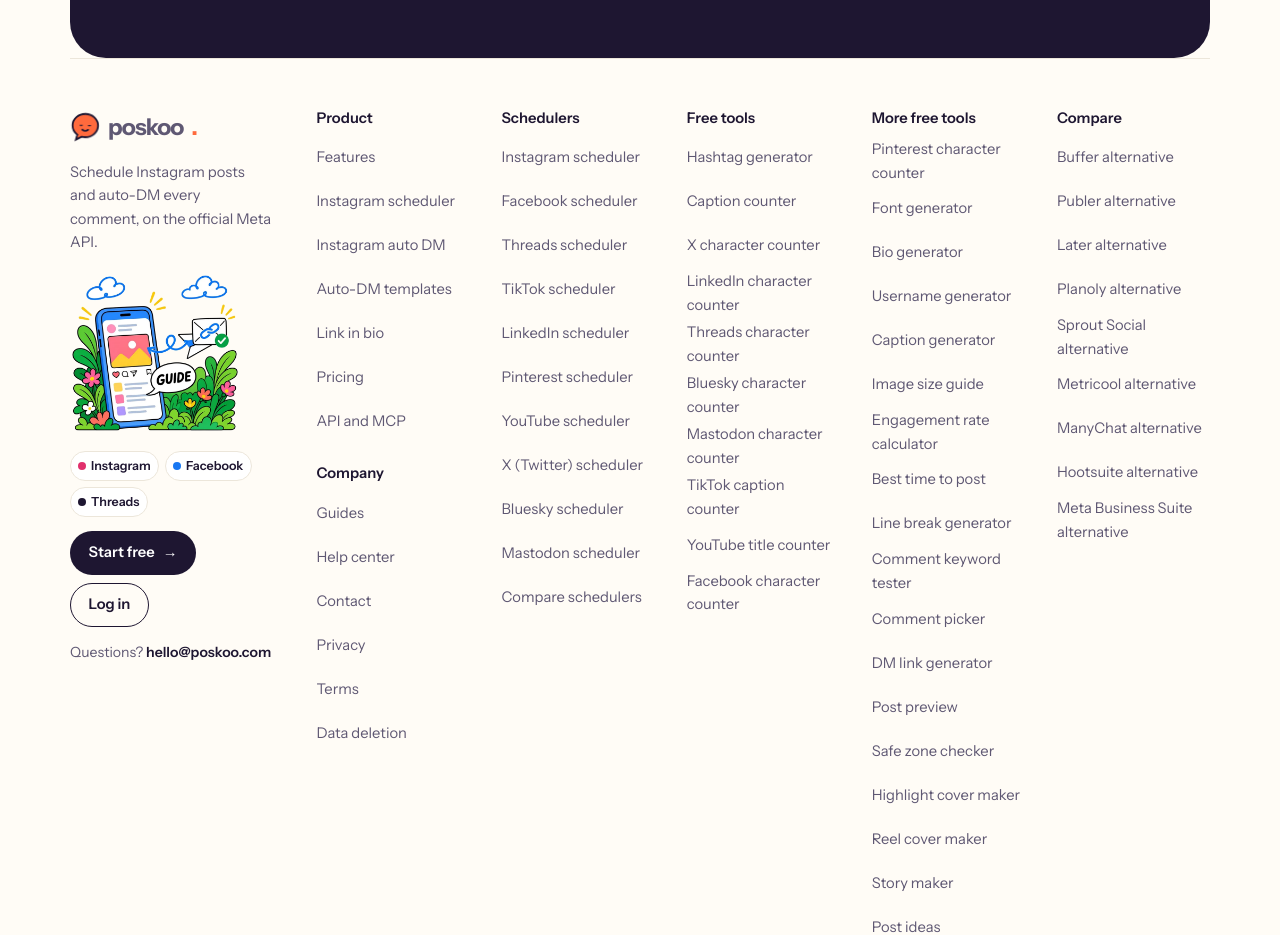
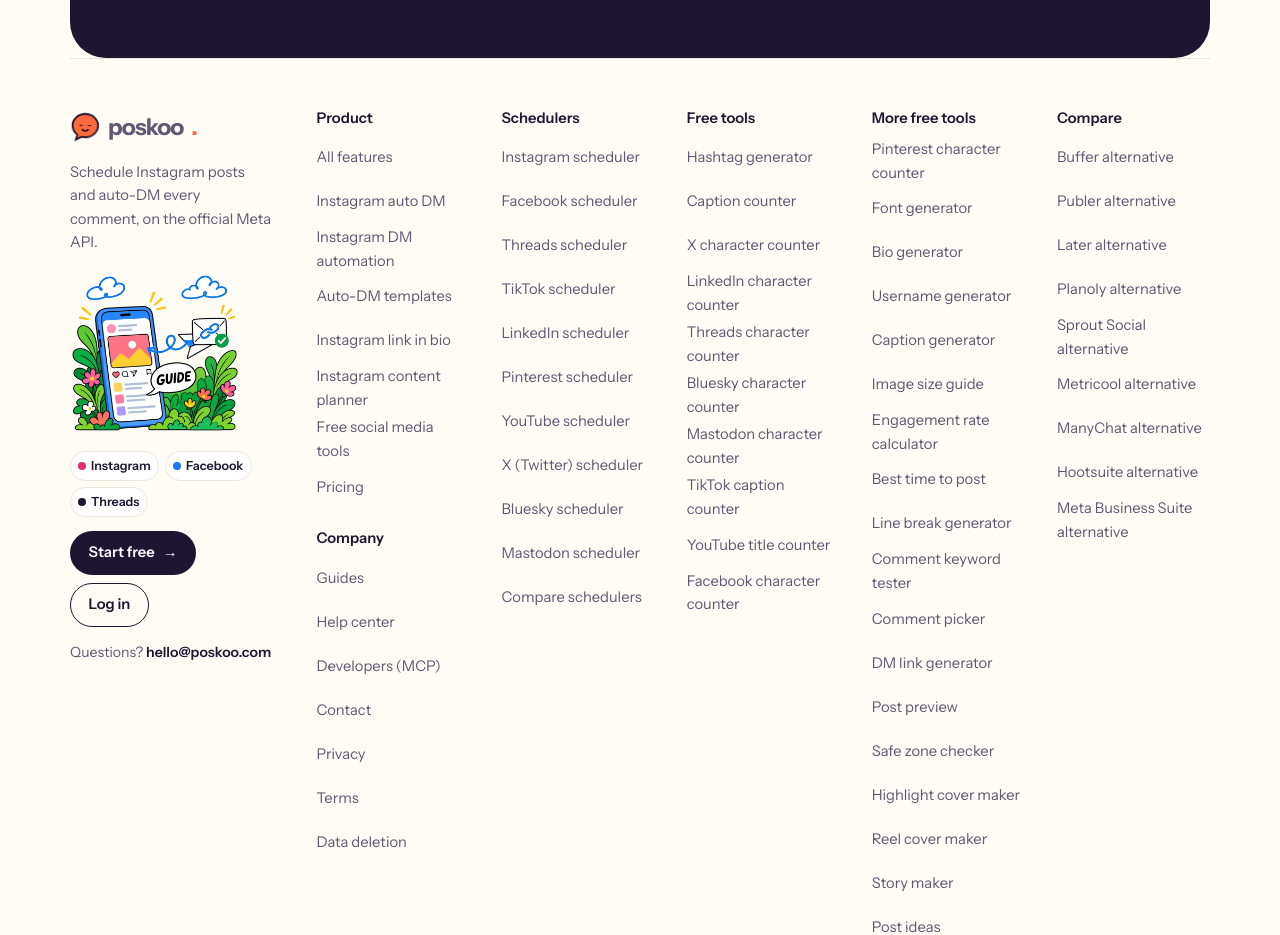
Before and after one commit to Ramanmakkar1/socialapp, a Next.js app: page / in a window 1280 px wide. Shown: the part 8540-9475 px from the top of the page. Built offline with nearby package versions, Linux system fonts and the light colour scheme; no server answers; grey boxes are pictures that could not be loaded.

Commit message:
autopilot: Footer: link the strong product pages that no footer or header link reaches (Features, Instagram DM automation, Link in bio, Content planner, All tools, Developers)
Task #9704, written by morph/morph-dsv41flash-1017.

```diff
--- a/src/components/SiteFooter.tsx
+++ b/src/components/SiteFooter.tsx
@@ -94,17 +94,19 @@ export function SiteFooter() {
       <FooterColumn
         title="Product"
         links={[
-          { href: "/features", label: "Features" },
-          { href: "/instagram-scheduler", label: "Instagram scheduler" },
+          { href: "/features", label: "All features" },
           { href: "/instagram-auto-dm", label: "Instagram auto DM" },
+          { href: "/instagram-dm-automation", label: "Instagram DM automation" },
           { href: "/instagram-auto-dm/templates", label: "Auto-DM templates" },
-          { href: "/instagram-link-in-bio", label: "Link in bio" },
+          { href: "/instagram-link-in-bio", label: "Instagram link in bio" },
+          { href: "/instagram-content-planner", label: "Instagram content planner" },
+          { href: "/tools", label: "Free social media tools" },
           { href: "/pricing", label: "Pricing" },
-          { href: "/developers", label: "API and MCP" },
         ]}
         extra={{ title: "Company", links: [
             { href: "/guides", label: "Guides" },
             { href: "/help", label: "Help center" },
+            { href: "/developers", label: "Developers (MCP)" },
             { href: "/contact", label: "Contact" },
             { href: "/privacy", label: "Privacy" },
             { href: "/terms", label: "Terms" },
```
